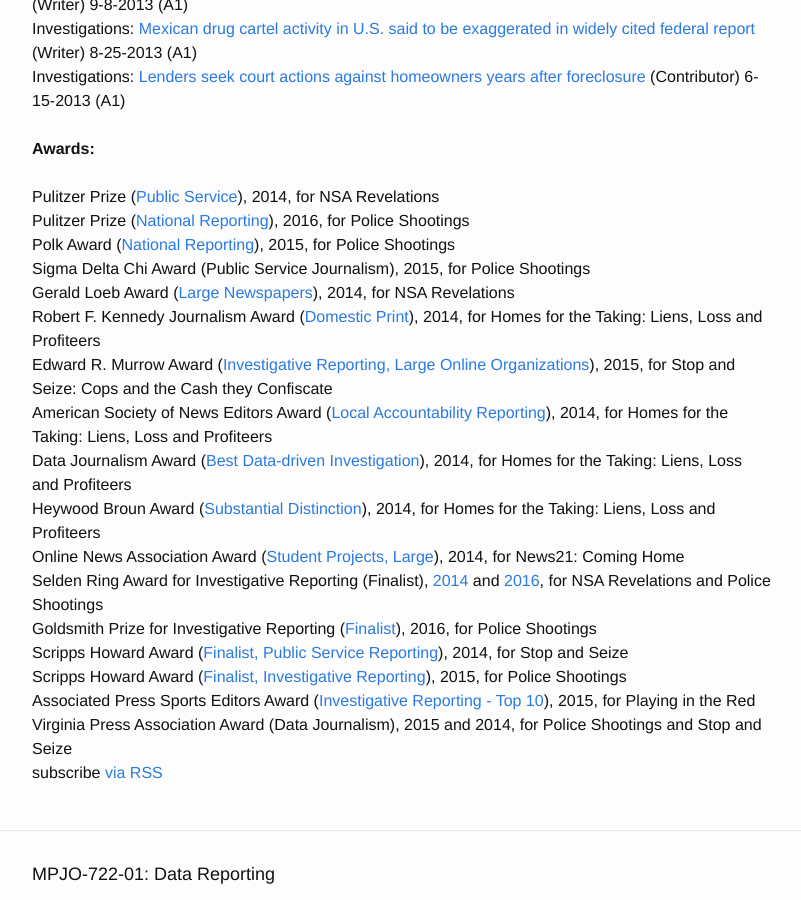
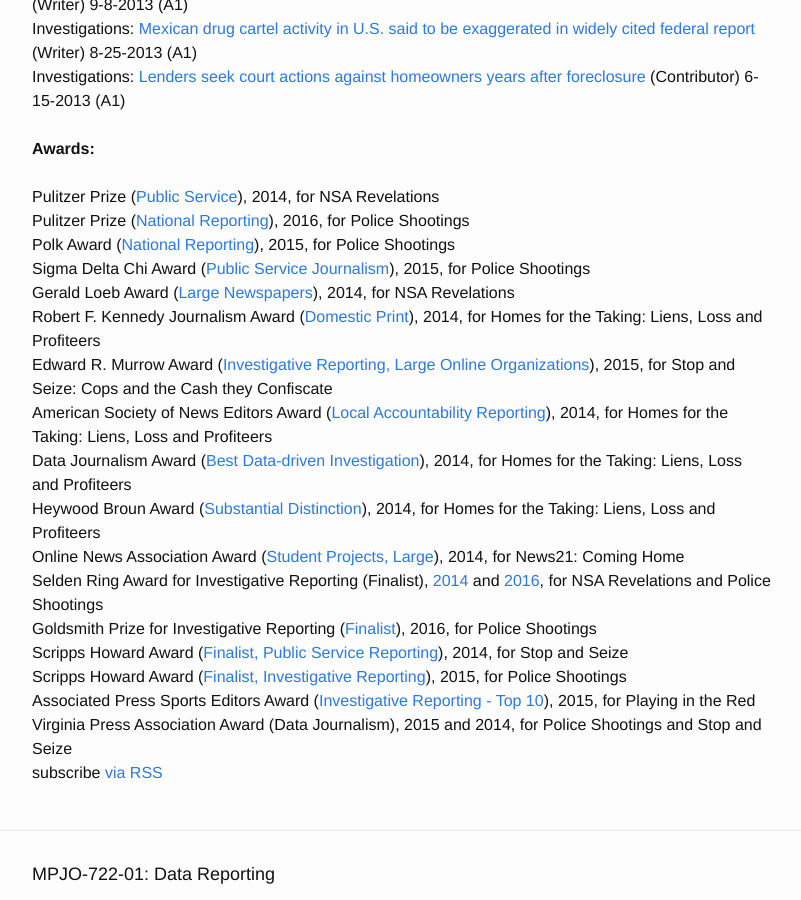
Before and after one commit to stevenrich-zz/stevenrich.github.io, a Jekyll site: the page built from clips.html, in a window 1280 px wide and 900 px high, scrolled down 3696 px. Shown: the whole window, without its empty margins (238-1039 px from the left). Built offline with Jekyll 4.4.1, drawn with Linux system fonts in a browser that asks for light colours; part of the change alters nothing that is shown.

```diff
--- a/clips.html
+++ b/clips.html
@@ -110,7 +110,7 @@ layout: default
   Pulitzer Prize (<a href="http://www.pulitzer.org/works/2014-Public-Service-Group1">Public Service</a>), 2014, for NSA Revelations<br>
   Pulitzer Prize (<a href="http://www.pulitzer.org/winners/washington-post-staff">National Reporting</a>), 2016, for Police Shootings <br>
   Polk Award (<a href="http://www.liu.edu/Polk/Articles/2015-Winners">National Reporting</a>), 2015, for Police Shootings<br>
-  Sigma Delta Chi Award (Public Service Journalism), 2015, for Police Shootings<br>
+  Sigma Delta Chi Award (<a href="https://www.spj.org/sdxa15.asp">Public Service Journalism</a>), 2015, for Police Shootings<br>
   Gerald Loeb Award (<a href="http://www.anderson.ucla.edu/gerald-loeb-awards/2014-winners">Large Newspapers</a>), 2014, for NSA Revelations<br>
   Robert F. Kennedy Journalism Award (<a href="http://rfkcenter.org/2014-robert-f-kennedy-journalism-award-recipients">Domestic Print</a>), 2014, for Homes for the Taking: Liens, Loss and Profiteers<br>
   Edward R. Murrow Award (<a href="http://www.rtdna.org/content/2015_national_edward_r_murrow_award_winners">Investigative Reporting, Large Online Organizations</a>), 2015, for Stop and Seize: Cops and the Cash they Confiscate<br>
```
